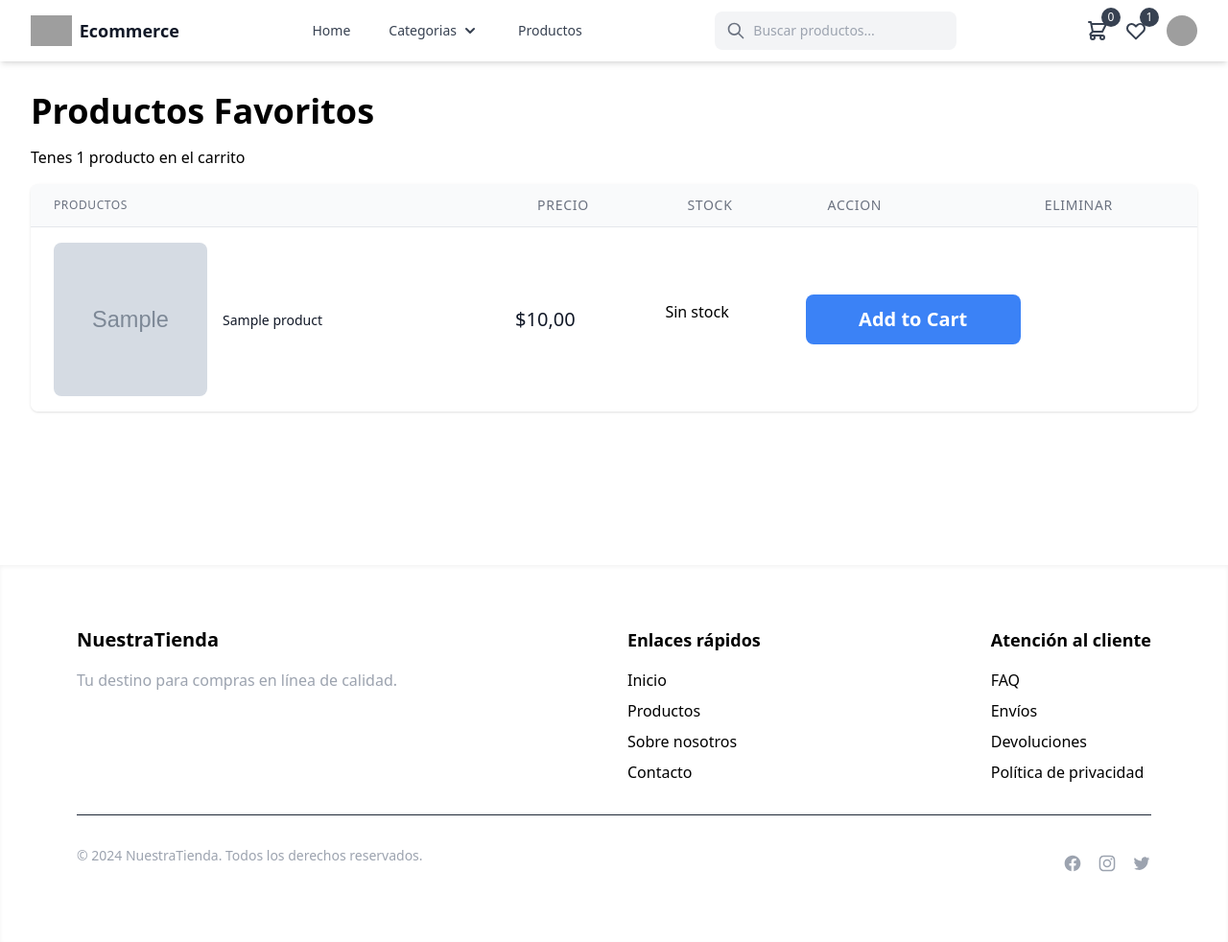
After one commit to BenjaminMehrez/Ecommerce, a Django app: page /wishlist/ in a window 1280 px wide. The commit adds this page. Shown: the whole page at 96% size. Run offline with Django 5.2, Linux system fonts and the light colour scheme; a user stored in the database is signed in; tables that the repository leaves empty hold one stand-in row (values such as "Sample post"); grey boxes marked "Sample" are stand-in pictures; parts of the project's set-up code (start-up, migrations or seed data) failed here and were passed over; some libraries are stand-ins or nearby versions; grey boxes are pictures that could not be loaded.

Commit message:
add wishlist

```diff
--- a/a_store/context_processor.py
+++ b/a_store/context_processor.py
@@ -1,5 +1,6 @@
 from .models import *
 from django.db.models import Min, Max
+from django.contrib import messages
 
 
 def default(request):
@@ -8,8 +9,15 @@ def default(request):
 
     min_max_price = Product.objects.aggregate(Min("price"), Max("price"))
 
+    try:
+        wishlist =  Wishlist.objects.filter(user=request.user)
+    except:
+        wishlist =  0
+
+
     return {
         'categories':categories,
+        'wishlist':wishlist,
         'vendors':vendors,
         'min_max_price':min_max_price,
     }
--- /dev/null
+++ b/a_store/templates/a_store/wishlist.html
@@ -0,0 +1,184 @@
+{% extends 'layouts/blank.html' %}
+
+{% block content %}
+
+{% load static %}
+
+<div class="container mx-auto px-4 sm:px-6 lg:px-8 py-8">
+    <h1>Productos Favoritos</h1>
+    {% if wishlist %}
+    <p>Tenes {{ wishlist.count }} producto{{ wishlist|pluralize }} en el carrito</p>
+    <div class="bg-white rounded-lg shadow overflow-hidden">
+        <table class="min-w-full divide-y divide-gray-200" id="wishlist-list">
+            <thead class="bg-gray-50">
+                <tr>
+                    <th scope="col"
+                        class="px-6 py-3 text-left text-xs font-medium text-gray-500 uppercase tracking-wider">
+                        Productos
+                    </th>
+                    <th scope="col"
+                        class="px-6 py-3 text-left text-sm  font-medium text-gray-500 uppercase tracking-wider">
+                        Precio
+                    </th>
+                    <th scope="col"
+                        class="px-6 py-3 text-left text-sm  font-medium text-gray-500 uppercase tracking-wider">
+                        Stock
+                    </th>
+                    <th scope="col"
+                        class="px-6 py-3 text-left text-sm  font-medium text-gray-500 uppercase tracking-wider">
+                        Accion
+                    </th>
+                    <th scope="col"
+                        class="px-6 py-3 text-left text-sm font-medium text-gray-500 uppercase tracking-wider">
+                        Eliminar
+                    </th>
+                </tr>
+            </thead>
+            <tbody class="bg-white divide-y divide-gray-200">
+                {% for w in wishlist %}
+                <tr class="hover:bg-gray-50">
+                    <td class="px-6 py-4 whitespace-nowrap">
+                        <div class="flex items-center">
+                            <div class="flex-shrink-0 h-40 w-40">
+                                <img class="h-40 w-40 rounded-lg object-cover" src="{{ w.product.image.url }}"
+                                    alt="{{ w.product.title }}">
+                            </div>
+                            <div class="ml-4">
+                                <a href="{% url 'product-detail' w.product.pid %}" class="text-sm font-medium text-gray-900">
+                                    {{ w.product.title }}
+                                </a>
+                            </div>
+                        </div>
+                    </td>
+                    <td class="py-4 whitespace-nowrap">
+                        <span class="text-xl text-gray-900 current-price current-product-price-{{ w.product.id }}">${{ w.product.price|floatformat:2 }}</span>
+                    </td>
+                    <td class="py-4 whitespace-nowrap">
+                        {% if w.product.in_stock %}
+                            <p>En stock</p>
+                            {% else %}
+                            <p>Sin stock</p>
+                        {% endif %}
+                    </td>
+                    <td class="py-4 whitespace-nowrap text-xl font-medium ">
+                        <div>
+                            <input type="hidden" value="1" id="product-quantity" class="product-quantity-{{ w.product.id }} w-16">
+                            <input type="hidden" class="product-pid-{{ w.product.id }} w-16" value="{{ w.product.pid }}">
+                            <input type="hidden" class="product-image-{{ w.product.id }}" value="{{ w.product.image.url }}">
+                            <input type="hidden" class="product-id-{{ w.product.id }}" value="{{ w.product.id }}">
+                            <input type="hidden" class="product-title-{{ w.product.id }}" value="{{ w.product.title }}">
+                            <div id="error-notification" class="hidden fixed top-20 right-5 bg-red-100 border border-red-400 text-red-700 px-4 py-3 rounded shadow-lg" role="alert">
+                                <strong class="font-bold">Error:</strong>
+                                <span class="block sm:inline">Producto ya agregado</span>
+                            </div>
+                            <button id="add-to-cart-btn" data-index="{{ w.product.id }}"
+                                class="add-to-cart-btn w-full bg-blue-500 text-white py-3 px-4 rounded-lg hover:bg-blue-600 transition duration-200 focus:outline-none focus:ring-2 focus:ring-blue-500 focus:ring-opacity-50">Add
+                                to Cart</button>
+                        </div>
+                    </td>
+                    <td class="py-4 whitespace-nowrap text-xl font-medium ">
+                        <!-- <button data-product="{{ w.product.product_id }}" class="delete-product w-24 p-3 flex justify-center bg-red-700 hover:bg-red-800 text-gray-100 hover:text-gray-500">
+                            <svg class="h-5 w-5" fill="none" stroke="currentColor" viewBox="0 0 24 24">
+                                <path stroke-linecap="round" stroke-linejoin="round" stroke-width="2"
+                                    d="M19 7l-.867 12.142A2 2 0 0116.138 21H7.862a2 2 0 01-1.995-1.858L5 7m5 4v6m4-6v6m1-10V4a1 1 0 00-1-1h-4a1 1 0 00-1 1v3M4 7h16" />
+                            </svg>
+                        </button> -->
+                    </td>
+                </tr>
+                {% endfor %}
+            </tbody>
+        </table>
+    </div>
+    {% else %}
+        <div class="text-center py-12">
+            <h2 class="text-2xl font-semibold text-gray-900">No tienes productos favoritos</h2>
+            <p class="mt-2 text-sm text-gray-600">¿Por qué no agregas algunos productos?</p>
+            <a href="{% url 'product-list' %}" class="mt-6 inline-flex items-center px-4 py-2 border border-transparent text-sm font-medium rounded-md shadow-sm text-white bg-indigo-600 hover:bg-indigo-700 focus:outline-none focus:ring-2 focus:ring-offset-2 focus:ring-indigo-500">
+                Ir a la tienda
+            </a>
+        </div>
+    {% endif %}
+</div>
+
+
+
+<script>
+
+$(document).ready(function() {
+
+
+    // ADD PRODUCT TO CART
+
+    $(".add-to-cart-btn").on("click", function () {
+
+        let this_val = $(this)
+        let index = this_val.attr('data-index')
+
+        let quantity = $('.product-quantity-' + index).val()
+        let product_title = $('.product-title-' + index).val()
+
+        let product_id = $('.product-id-' + index).val()
+        let product_price = $('.current-product-price-' + index).text().replace('$', '').replace(',', '');
+
+        let product_pid = $('.product-pid-' + index).val()
+        let product_image = $('.product-image-' + index).val()
+
+        console.log('Quantity:', quantity);
+        console.log('Title:', product_title);
+        console.log('price:', product_price);
+        console.log('id:', product_id);
+        console.log('Pid:', product_pid);
+        console.log('Image:', product_image);
+        console.log('Index:', index);
+        console.log('Current Element:', this_val);
+
+
+        $.ajax({
+            url: '/add-to-cart',
+            data: {
+                'id': product_id,
+                'pid': product_pid,
+                'image': product_image,
+                'qty': quantity,
+                'title': product_title,
+                'price': product_price
+            },
+            dataType: 'json',
+            beforeSend: function() {
+                console.log('Product adding');
+
+            },
+
+            success: function(res) {
+                this_val.html('Producto agregado')
+
+                console.log('Producto agreagdo al cart');
+                $('.cart-items-count').text(res.totalcartitems)
+
+            },
+
+            error: function() {
+                // Selecciona la notificación de error
+                const errorNotification = $('#error-notification');
+
+                // Muestra la notificación con un efecto fade-in
+                errorNotification.fadeIn();
+
+                // Desaparece la notificación después de 3 segundos
+                setTimeout(function() {
+                    errorNotification.fadeOut();
+                }, 3000);
+            }
+
+        })
+    })
+
+
+
+})
+
+
+</script>
+
+
+{% endblock %}
--- a/a_store/urls.py
+++ b/a_store/urls.py
@@ -32,8 +32,12 @@ urlpatterns = [
     path('checkout/', checkout_view, name='checkout'),
     # Dashboard
     path('dashboard/', customer_dashboard, name='dashboard'),
+    path('make-default-address/', make_address_default, name='make-default-address'),
     # Order Detail
     path('dashboard/order/<int:id>/', order_datail, name='order-detail'),
-    path('make-default-address/', make_address_default, name='make-default-address'),
+    # Wishlist
+    path('wishlist/', wishlist_view, name='wishlist'),
+    path('add-to-wishlist/', add_to_wishlist, name='add-to-wishlist'),
+
 
 ]
--- a/a_store/views.py
+++ b/a_store/views.py
@@ -365,3 +365,41 @@ def make_address_default(request):
     Address.objects.update(status=False)
     Address.objects.filter(id=id).update(status=True)
     return JsonResponse({'boolean': True})
+
+
+
+
+@login_required
+def wishlist_view(request):
+    wishlist = Wishlist.objects.all()
+
+    context = {
+        'wishlist': wishlist,
+    }
+
+    return render(request, 'a_store/wishlist.html', context)
+
+
+
+def add_to_wishlist(request):
+    product_id = request.GET['id']
+    product = Product.objects.get(id=product_id)
+
+    context = {}
+
+    wishlist_count =  Wishlist.objects.filter(product=product, user=request.user).count()
+
+    if wishlist_count > 0:
+        context = {
+            'bool': True
+        }
+    else:
+        new_wishlist = Wishlist.objects.create(
+            user=request.user,
+            product=product,
+        )
+        context = {
+            'bool': True
+        }
+
+    return JsonResponse(context)
--- a/templates/includes/header.html
+++ b/templates/includes/header.html
@@ -39,12 +39,13 @@
         </form>
       </div>
       <div class="flex items-center">
-        <a href="{% url 'cart' %}" class="relative inline-flex items-center justify-center p-2 text-gray-700 transition-colors duration-200 hover:text-gray-900 focus:outline-none focus:ring-2 focus:ring-gray-300 focus:ring-offset-2">
+        <a href="{% url 'cart' %}" class="relative inline-flex items-center justify-center p-2 text-gray-700 transition-colors duration-200 hover:text-gray-900">
           <svg class="h-6 w-6" fill="none" stroke="currentColor" viewBox="0 0 24 24" xmlns="http://www.w3.org/2000/svg"><path stroke-linecap="round" stroke-linejoin="round" stroke-width="2" d="M3 3h2l.4 2M7 13h10l4-8H5.4M7 13L5.4 5M7 13l-2.293 2.293c-.63.63-.184 1.707.707 1.707H17m0 0a2 2 0 100 4 2 2 0 000-4zm-8 2a2 2 0 11-4 0 2 2 0 014 0z"></path></svg>
           <span class="cart-items-count absolute -top-1 -right-1 flex h-5 w-5 items-center justify-center rounded-full bg-gray-700 text-xs font-medium text-white">{{ request.session.cart_data_obj|length }}</span>
         </a>
-        <a href="#" class="text-gray-700 hover:text-gray-900 p-2">
+        <a href="{% url 'wishlist' %}" class="relative inline-flex items-center justify-center p-2 text-gray-700 transition-colors duration-200 hover:text-gray-900">
           <svg class="h-6 w-6" fill="none" stroke="currentColor" viewBox="0 0 24 24" xmlns="http://www.w3.org/2000/svg"><path stroke-linecap="round" stroke-linejoin="round" stroke-width="2" d="M4.318 6.318a4.5 4.5 0 000 6.364L12 20.364l7.682-7.682a4.5 4.5 0 00-6.364-6.364L12 7.636l-1.318-1.318a4.5 4.5 0 00-6.364 0z"></path></svg>
+          <span class="absolute -top-1 -right-1 flex h-5 w-5 items-center justify-center rounded-full bg-gray-700 text-xs font-medium text-white">{% if wishlist == 0 %}0{% else %}{{ wishlist.count }}{% endif %}</span>
         </a>
         {% if request.user.is_authenticated %}
           <div x-data="{ open: false }" class="ml-3 relative">
```
Also changed, not shown: a_store/templates/a_store/product_detail.html (+54 -1 lines).
